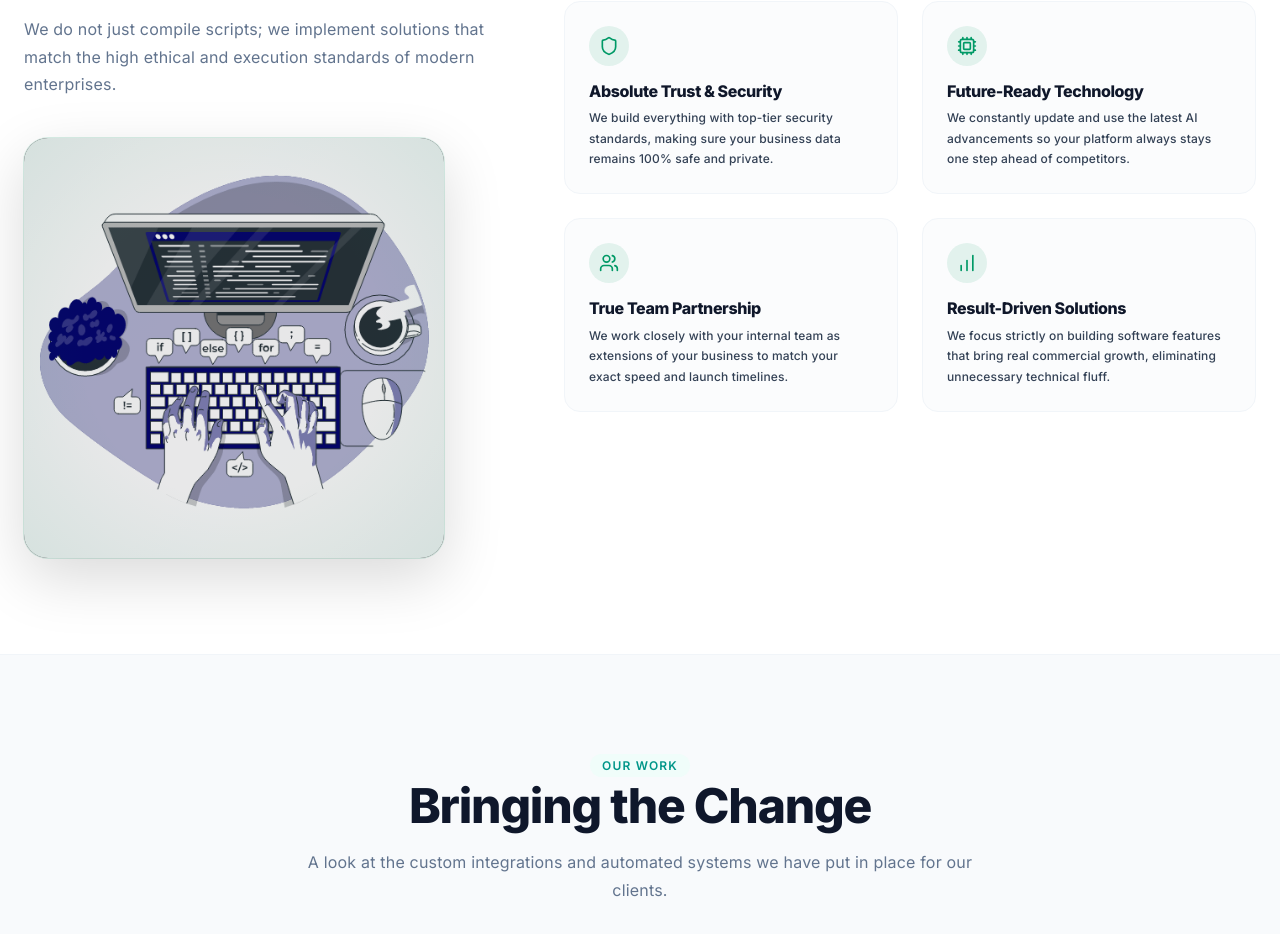
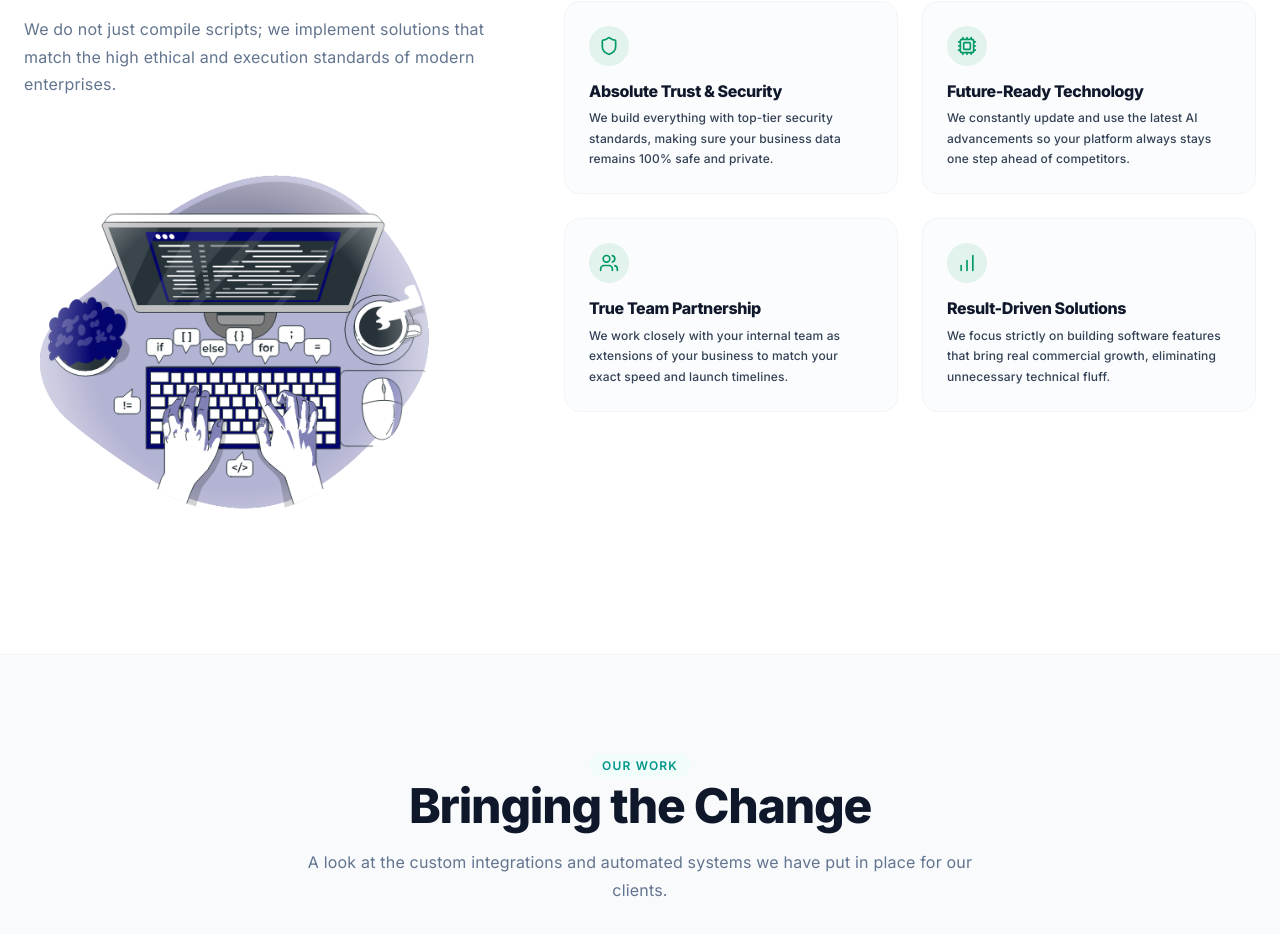
Before and after one commit to mikeyadav10042006-afk/quant-web-, a React (Vite) app: page / in a window 1280 px wide. Shown: the part 4480-5414 px from the top of the page. Built offline with nearby package versions, Linux system fonts and the light colour scheme; no server answers.

Commit message:
blend code typing GIF into section background with radial mask fade

```diff
--- a/src/components/Values.jsx
+++ b/src/components/Values.jsx
@@ -44,22 +44,14 @@ export default function Values() {
               </p>
             </div>
 
-            {/* Code Typing GIF */}
+            {/* Code Typing GIF — blended into background */}
             <div className="w-full flex justify-center lg:justify-start pt-4">
-              <div className="w-full max-w-[420px] aspect-square rounded-3xl overflow-hidden relative" style={{
-                background: 'linear-gradient(135deg, #0d1117 0%, #161b22 50%, #0d1117 100%)',
-                boxShadow: '0 20px 60px rgba(0,0,0,0.15), 0 0 0 1px rgba(0,153,102,0.15)',
-              }}>
+              <div className="w-full max-w-[420px] aspect-square relative" style={{ maskImage: 'radial-gradient(ellipse 85% 85% at 50% 50%, black 40%, transparent 75%)', WebkitMaskImage: 'radial-gradient(ellipse 85% 85% at 50% 50%, black 40%, transparent 75%)' }}>
                 <img
                   src="/code-typing.gif"
                   alt="Code Typing Animation"
                   className="w-full h-full object-cover"
-                  style={{ opacity: 0.9 }}
                 />
-                {/* Subtle green glow at edges */}
-                <div className="absolute inset-0 pointer-events-none" style={{
-                  background: 'radial-gradient(ellipse at center, transparent 50%, rgba(0,153,102,0.08) 100%)',
-                }} />
               </div>
             </div>
           </div>
```
